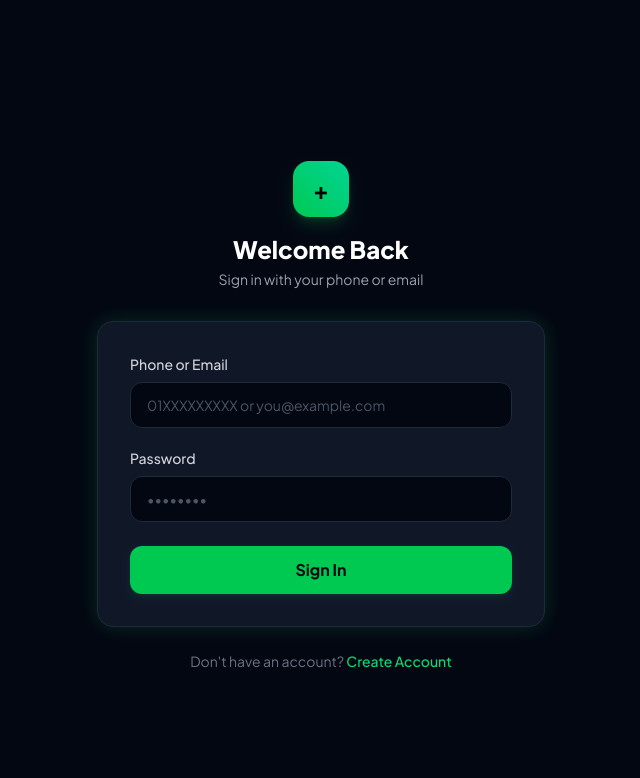
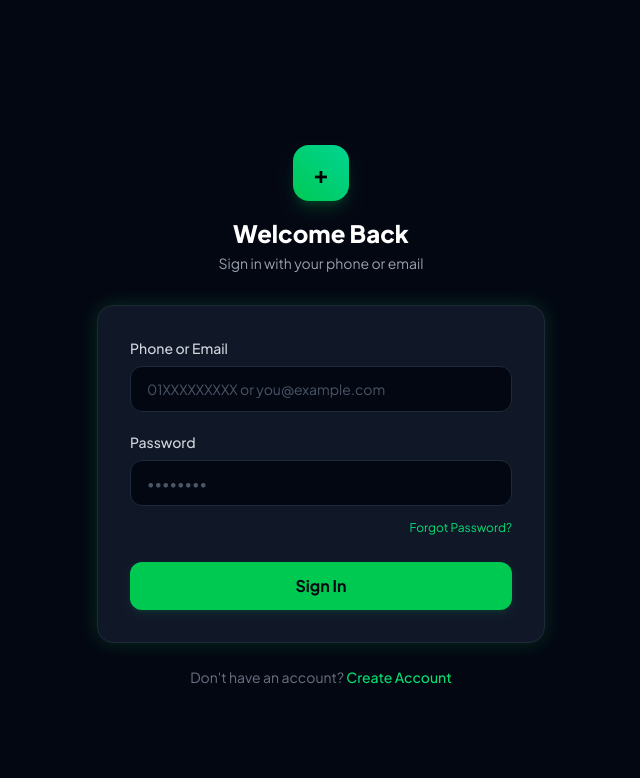
Before and after one commit to mosfiqtonoy/flexi_health1, a Flask app: page /auth/login in a window 1280 px wide. Shown: the part 65-843 px from the top of the page, without its empty margins (319-959 px from the left). Run offline with Flask 3, Linux system fonts and the light colour scheme.

Commit message:
Update login.html

```diff
--- a/templates/auth/login.html
+++ b/templates/auth/login.html
@@ -1,9 +1,7 @@
 {% extends "base.html" %}
-
 {% block content %}
 <div class="min-h-screen flex items-center justify-center px-4 py-12">
     <div class="w-full max-w-md">
-
         <!-- Header -->
         <div class="text-center mb-8">
             <div class="w-14 h-14 rounded-2xl bg-gradient-to-tr from-green-500 to-emerald-400 flex items-center justify-center font-bold text-black text-2xl shadow-lg shadow-green-500/20 mx-auto mb-4">
@@ -13,10 +11,24 @@
             <p class="text-gray-400 text-sm mt-1">Sign in with your phone or email</p>
         </div>
 
+        <!-- Flash Messages -->
+        {% with messages = get_flashed_messages(with_categories=true) %}
+            {% if messages %}
+                {% for category, message in messages %}
+                <div class="mb-4 px-4 py-3 rounded-xl text-sm font-medium
+                    {% if category == 'danger' %} bg-red-500/10 border border-red-500/20 text-red-400
+                    {% elif category == 'success' %} bg-green-500/10 border border-green-500/20 text-green-400
+                    {% elif category == 'warning' %} bg-yellow-500/10 border border-yellow-500/20 text-yellow-400
+                    {% else %} bg-blue-500/10 border border-blue-500/20 text-blue-400 {% endif %}">
+                    {{ message }}
+                </div>
+                {% endfor %}
+            {% endif %}
+        {% endwith %}
+
         <!-- Card -->
         <div class="bg-gray-900 border border-gray-800 rounded-2xl p-8 brand-glow">
             <form method="POST" action="/auth/login">
-
                 <!-- Identity -->
                 <div class="mb-5">
                     <label class="block text-sm font-medium text-gray-300 mb-2">Phone or Email</label>
@@ -30,7 +42,7 @@
                 </div>
 
                 <!-- Password -->
-                <div class="mb-6">
+                <div class="mb-2">
                     <label class="block text-sm font-medium text-gray-300 mb-2">Password</label>
                     <input
                         type="password"
@@ -41,13 +53,19 @@
                     >
                 </div>
 
+                <!-- Forgot Password Link -->
+                <div class="mb-6 text-right">
+                    <a href="/auth/forgot-password" class="text-xs text-green-400 hover:text-green-300 transition-colors">
+                        Forgot Password?
+                    </a>
+                </div>
+
                 <!-- Submit -->
                 <button
                     type="submit"
                     class="w-full bg-green-500 hover:bg-green-400 text-gray-950 font-bold py-3 rounded-xl transition-all shadow-md shadow-green-500/10 hover:shadow-green-500/20">
                     Sign In
                 </button>
-
             </form>
         </div>
 
@@ -56,7 +74,6 @@
             Don't have an account?
             <a href="/auth/register" class="text-green-400 hover:text-green-300 font-medium transition-colors">Create Account</a>
         </p>
-
     </div>
 </div>
 {% endblock %}
```
